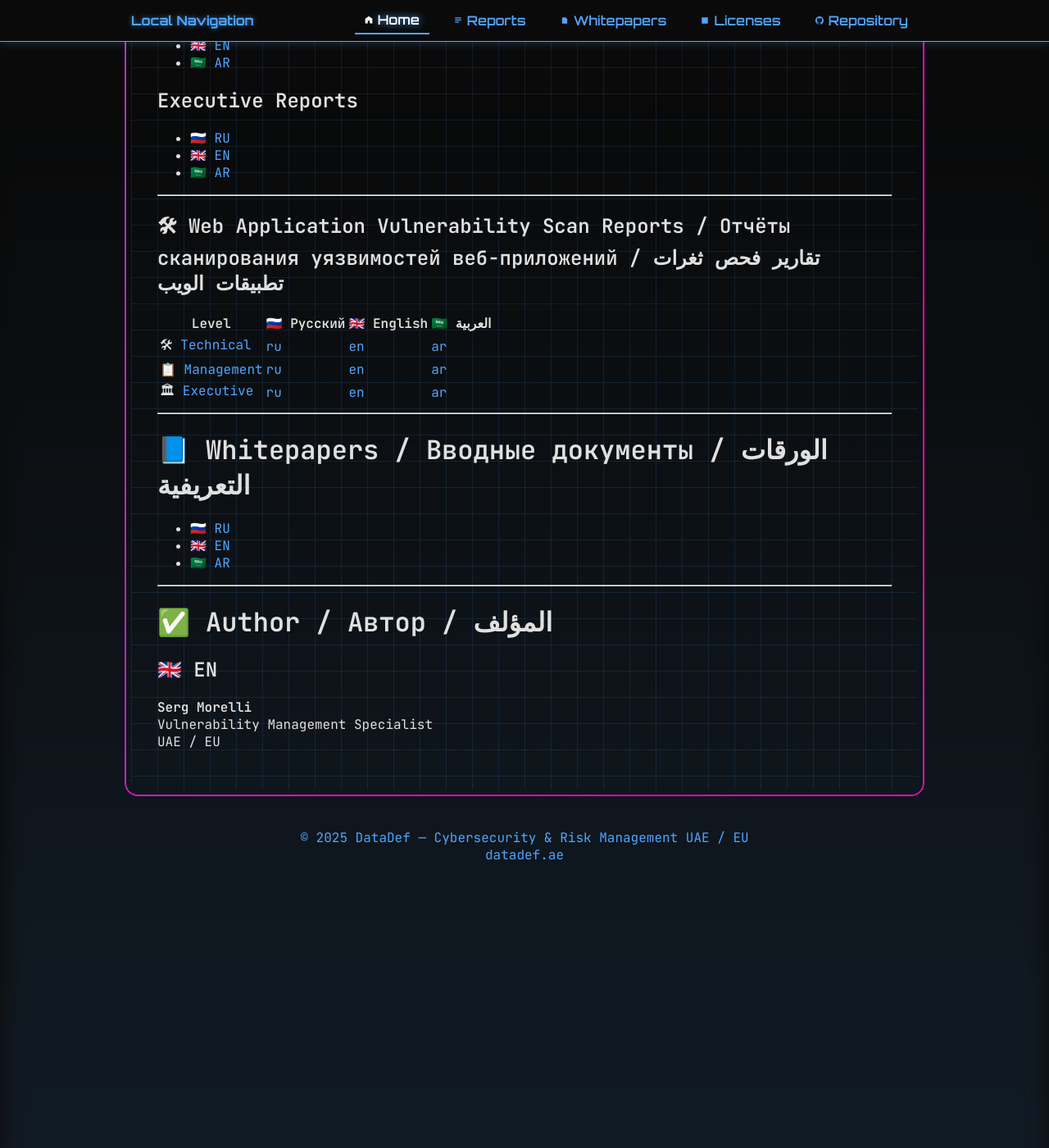
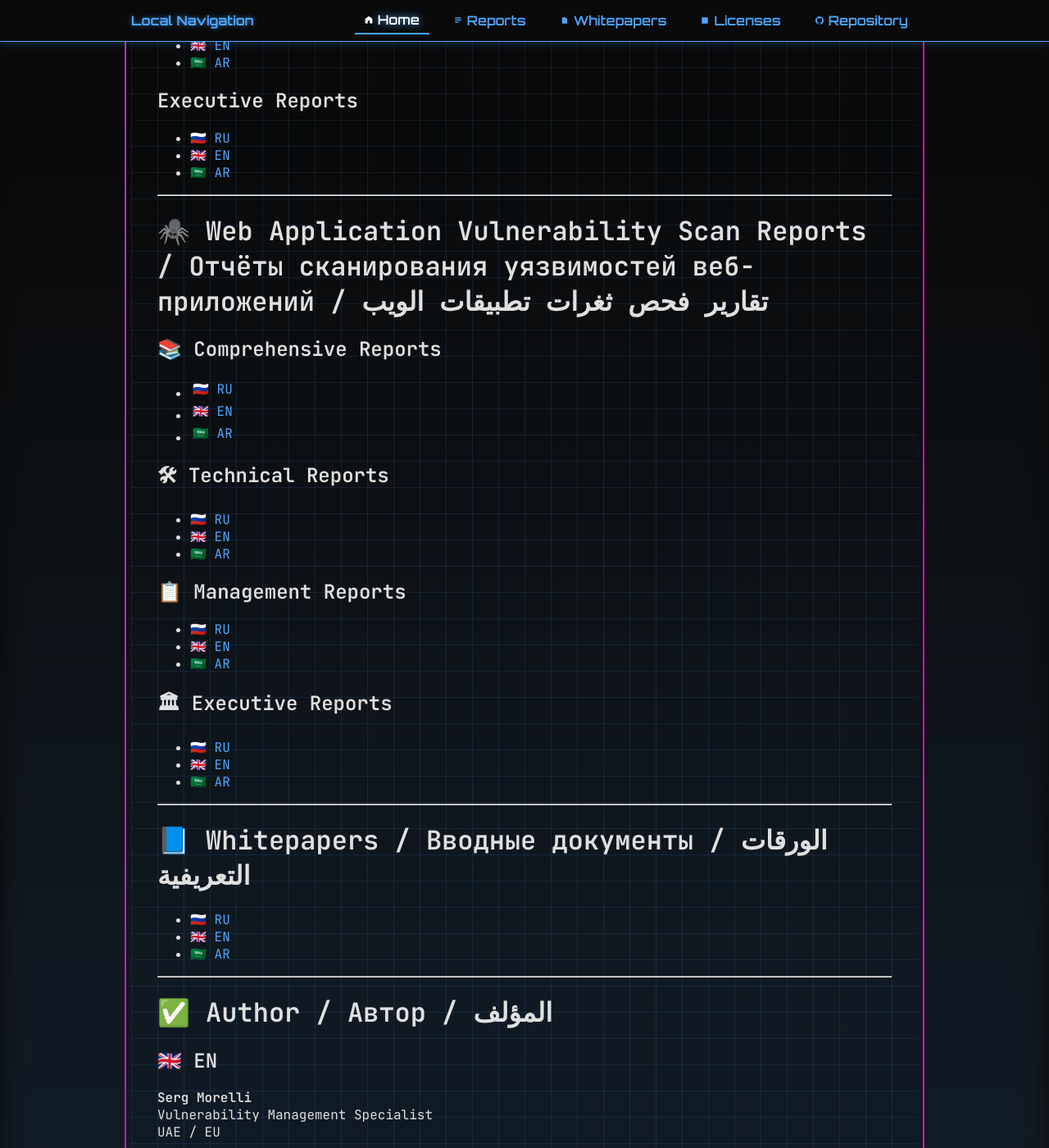
Before and after one commit to SergMorelli/SergMorelli-security-audit-report-samples, a Jekyll site: the page built from index.md, in a window 1280 px wide and 1400 px high, scrolled down 2031 px. Shown: the whole window at 82% size. Built offline with Jekyll 4.4.1, drawn with Linux system fonts in a browser that asks for light colours; our own code applies the rules of GitHub Pages for plain Markdown files; before the commit the page ends 3124 px from its top, so only the background shows below that.

Commit message:
Update section headers and report links in index.md

```diff
--- a/index.md
+++ b/index.md
@@ -91,15 +91,32 @@ It includes:
 ---
 
 
-## 🛠 Web Application Vulnerability Scan Reports / Отчёты сканирования уязвимостей веб-приложений / تقارير فحص ثغرات تطبيقات الويب
+# 🕷️ Web Application Vulnerability Scan Reports / Отчёты сканирования уязвимостей веб-приложений / تقارير فحص ثغرات تطبيقات الويب
+<a id="zap-reports"></a>
+
+## 📚 Comprehensive Reports
+
+- 🇷🇺 [RU](zap-reports/comprehensive/ru/)  |
+- 🇬🇧 [EN](zap-reports/comprehensive/en/)  |
+- 🇸🇦 [AR](zap-reports/comprehensive/ru/)  |
+
+## 🛠 Technical Reports
+- 🇷🇺 [RU](zap-reports/technical/ru/)
+- 🇬🇧 [EN](zap-reports/technical/en/)
+- 🇸🇦 [AR](zap-reports/technical/ar/)
 
 
-| Level  |  🇷🇺 Русский |  🇬🇧 English |  🇸🇦 العربية  |
-|----------------|---------|---------|---------|
-| 🛠 [Technical](zap-reports/technical/)     |  [ru](zap-reports/technical/ru/) |  [en](zap-reports/technical/en/) |  [ar](zap-reports/technical/ar/) |
-| 📋 [Management](zap-reports/management/)   |  [ru](zap-reports/management/ru/) | [en](zap-reports/management/en/) |  [ar](zap-reports/management/ar/) |
-| 🏛 [Executive](zap-reports/executive/)     |  [ru](zap-reports/executive/ru/) |  [en](zap-reports/executive/en/) |  [ar](zap-reports/executive/ar/) |
+## 📋 Management Reports
 
+- 🇷🇺 [RU](zap-reports/management/ru/)
+- 🇬🇧 [EN](zap-reports/management/en/)
+- 🇸🇦 [AR](zap-reports/management/ar/)
+
+## 🏛 Executive Reports
+
+- 🇷🇺 [RU](zap-reports/executive/ru/)
+- 🇬🇧 [EN](zap-reports/executive/en/)
+- 🇸🇦 [AR](zap-reports/executive/ar/)
 
 
 ---
```
